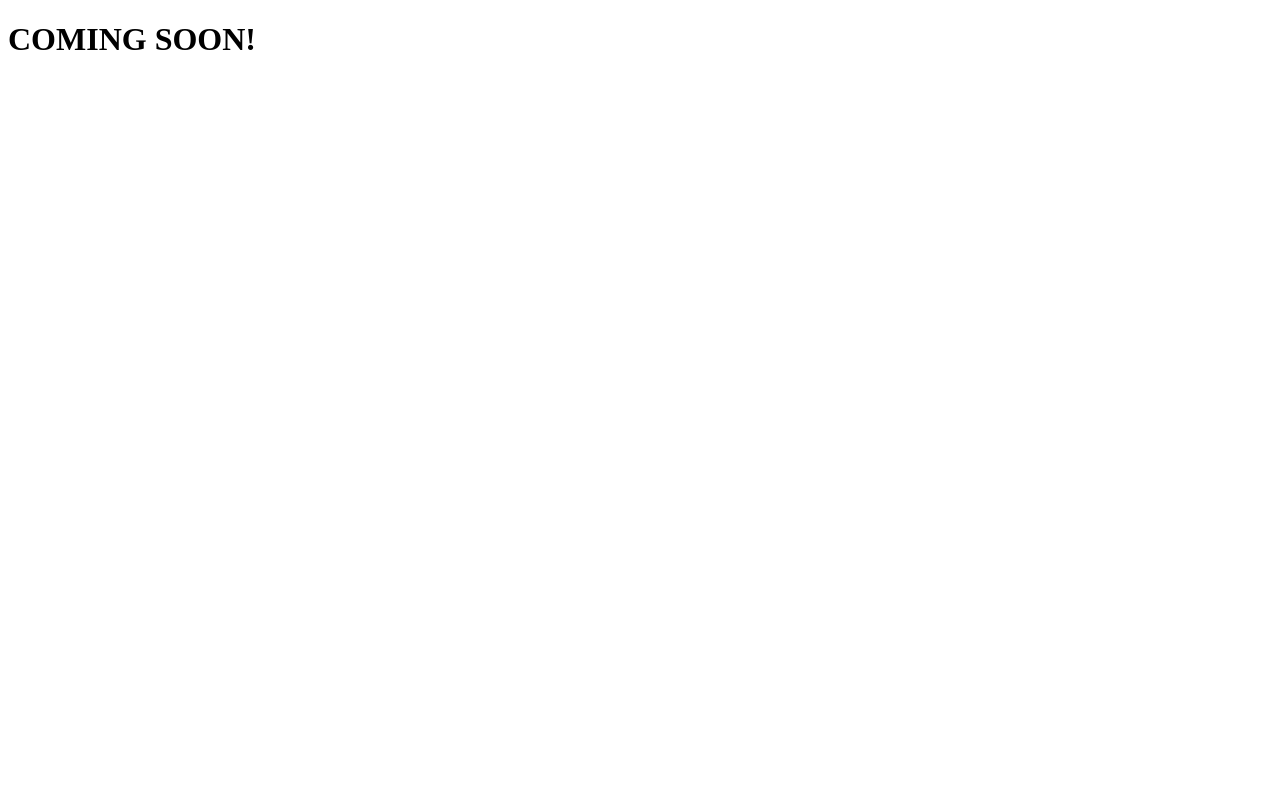
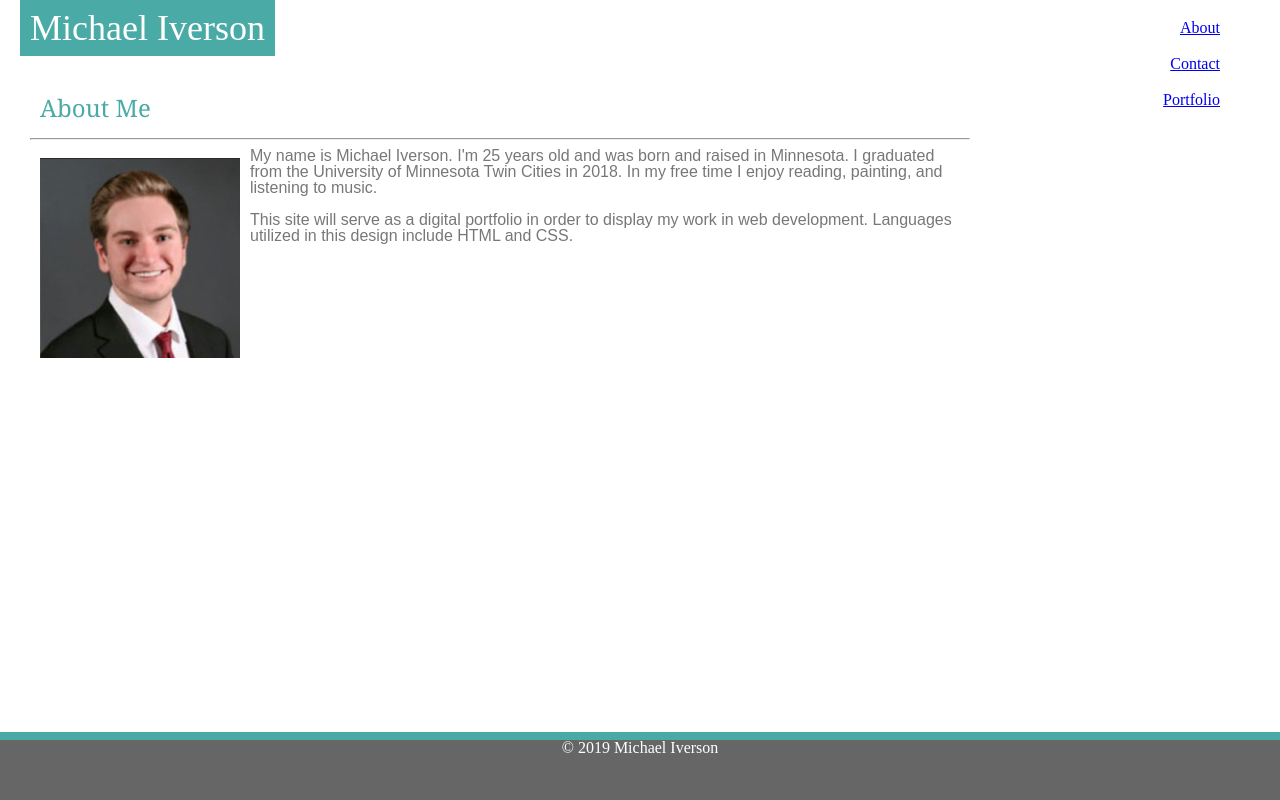
Before and after one commit to ivers523/portfolio, a plain HTML site: page index.html in a window 1280 px wide. Drawn offline with nearby package versions, Linux system fonts and the light colour scheme.

Commit message:
added alot

```diff
--- /dev/null
+++ b/assets/css/style.css
@@ -0,0 +1,61 @@
+
+.footer {
+    position: fixed;
+    height: 60px;
+    width: 100%;
+    left: 0;
+    bottom: 0;
+    border-top: 8px solid #4aaaa5;
+    color: #ffffff;
+    background-color: #666666;
+    text-align: center;
+}
+ .content {
+    padding: 10px;
+    align-content: center;
+    width: 940px;
+    border:4px;
+    margin: 20px;
+    border-color: #dddddd;
+    color: #777777;
+    font-family: Arial, Helvetica, sans-serif;
+}
+
+form {
+    padding: 10px;
+
+}
+
+img {
+    float: left;
+    padding: 10px;
+}
+
+h1 {
+    font-size: 24px;
+    padding: 10px;
+    color: #4aaaa5;
+    background-color: #ffffff;
+    font-family: Georgia, 'Times New Roman', Times, serif;
+    border-color:#cccccc;
+}
+.navlinks, a {
+    padding: 10px;
+    float: right;
+    display: inline;
+    justify-content: space-between;
+    vertical-align: top;
+    margin-right: 20px;
+    height: fit-content;
+}
+
+.logo {
+   margin-left: 20px;
+    padding: 10px;
+    font-size: 36px;
+    background-color: #4aaaa5;
+    color: #ffffff;
+    display: inline-block;
+    vertical-align: top;
+    width: fit-content;
+}
--- a/index.html
+++ b/index.html
@@ -4,9 +4,29 @@
     <meta charset="UTF-8">
     <meta name="viewport" content="width=device-width, initial-scale=1.0">
     <meta http-equiv="X-UA-Compatible" content="ie=edge">
-    <title>Document</title>
+    <title>Index</title>
+    <link rel="stylesheet" href="https://cdnjs.cloudflare.com/ajax/libs/meyer-reset/2.0/reset.css" integrity="sha256-7VVaJ5GDwFQiLIc+eNksQLUSSY5JNZtqv9o2BI8UGYg=" crossorigin="anonymous" />
+    <link rel="stylesheet" href="./assets/css/style.css">
+
 </head>
 <body>
-   <h1>COMING SOON!</h1>
+<nav class="navbar">
+    <logo class="logo">Michael Iverson</logo>
+    <ul class="navlinks">
+        <li><a href="index.html">About</a></li>
+        <li><a href=contact.html>Contact</a></li>
+        <li><a href="portfolio.html">Portfolio</a></li>
+    </ul>
+</nav>
+<div class="content">
+   <h1>About Me</h1>
+   <hr>
+   <img src="./assets/images/Screen Shot 2019-11-07 at 4.05.52 PM.png" height="200px" width="200px">
+   <p>My name is Michael Iverson. I'm 25 years old and was born and raised in Minnesota. I graduated from the University of Minnesota Twin Cities in 2018. In my free time I enjoy reading, painting, and listening to music.</p><br>
+   <p>This site will serve as a digital portfolio in order to display my work in web development. Languages utilized in this design include HTML and CSS. </p>
+    </div>
 </body>
+<footer class="footer">
+        <p> &copy; 2019 Michael Iverson</p>
+</footer>
 </html>
```
Also changed, not shown: contact.html (added, +36 -0 lines), portfolio.html (added, +24 -0 lines), assets/images/Screen Shot 2019-11-07 at 4.05.52 PM.png (added), assets/images/concrete-texture.png (added), assets/images/mochaGrunge.png (added), assets/images/otis_redding.png (added), assets/images/subtle_white_feathers.png (added).
